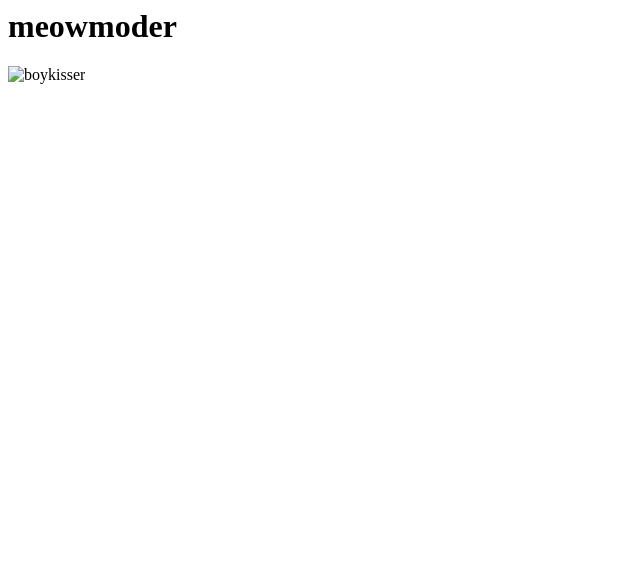
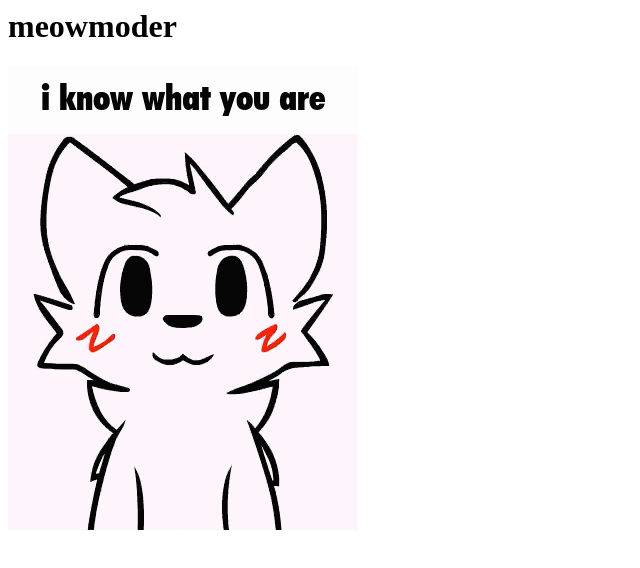
Before and after one commit to cD728/my-cool-webpage, a plain HTML site: page index.html in a window 1280 px wide. Shown: the whole page, without its empty margins (0-640 px from the left). Drawn offline with Linux system fonts and the light colour scheme; the site is published under a folder, as on GitHub Pages, so addresses that start at the root find nothing.

Commit message:
Fixed image v2

```diff
--- a/index.html
+++ b/index.html
@@ -4,6 +4,6 @@
   </head>
   <body>
     <h1>meowmoder</h1>
-    <img src="/static/img.gif" alt="boykisser">
+    <img src="./static/img.gif" alt="boykisser">
   </body>
 </html>
```
